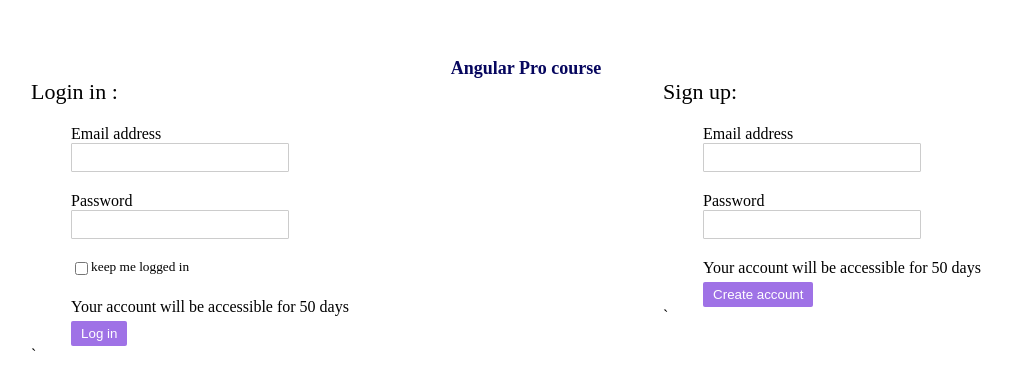
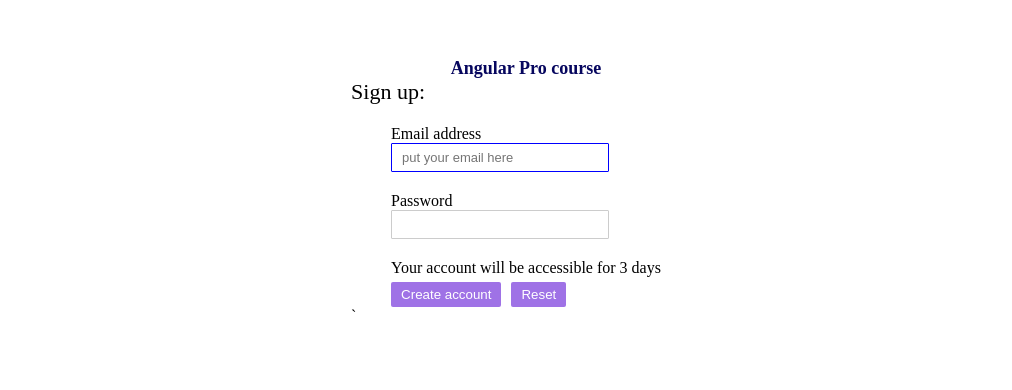
Before and after one commit to abdel-bakadiri/angular-pro-version-14, an Angular app: page / in a window 1280 px wide. Shown: the top 390 px of the page, without its empty margins (114-1126 px from the left). Built offline with nearby package versions, Linux system fonts and the light colour scheme.

Commit message:
use @ViewChild() and @ContentChild to grap child component

```diff
--- a/src/app/app.component.html
+++ b/src/app/app.component.html
@@ -1,13 +1,5 @@
 <div class="title">Angular Pro course</div>
 <div class="container">
-  <app-log-in-and-sign-up (emitValueForm)="loginUser($event)">
-    <h3>Login in :</h3>
-    <app-remember-me></app-remember-me>
-    <!-- <app-remember-me></app-remember-me>
-    <app-remember-me></app-remember-me>
-    <app-remember-me></app-remember-me> -->
-    <button type="submit">Log in</button>
-  </app-log-in-and-sign-up>
   <app-log-in-and-sign-up (emitValueForm)="createUser($event)">
     <h3>Sign up:</h3>
     <button type="submit">Create account</button>
--- a/src/app/log-in-and-sign-up/log-in-and-sign-up.component.html
+++ b/src/app/log-in-and-sign-up/log-in-and-sign-up.component.html
@@ -3,18 +3,16 @@
   <form (ngSubmit)="onNgForm(form.value)" #form="ngForm">
     <label>
       Email address
-      <input type="email" name="email" ngModel />
+      <input type="email" name="email" ngModel id="email" #email />
     </label>
     <label>
       Password
       <input type="password" name="password" ngModel />
     </label>
     <ng-content select="app-remember-me"></ng-content>
-    <!-- <div *ngIf="showMessage" class="message-keep-password">
-      You are 30 days to keep your login / password
-    </div> -->
     <app-message></app-message>
     <ng-content select="button"></ng-content>
+    <button style="margin-left: 10px" type="reset" #reset>Reset</button>
   </form>
 </div>
 `
--- a/src/app/log-in-and-sign-up/log-in-and-sign-up.component.scss
+++ b/src/app/log-in-and-sign-up/log-in-and-sign-up.component.scss
@@ -2,3 +2,6 @@
   font-size: x-small;
   margin-bottom: 20px;
 }
+.email {
+  border: solid 1px blue;
+}
--- a/src/app/log-in-and-sign-up/log-in-and-sign-up.component.ts
+++ b/src/app/log-in-and-sign-up/log-in-and-sign-up.component.ts
@@ -5,11 +5,14 @@ import {
   Component,
   ContentChild,
   ContentChildren,
+  ElementRef,
   EventEmitter,
   OnInit,
   Output,
   QueryList,
   ViewChild,
+  ViewChildren,
+  Renderer2,
 } from '@angular/core';
 import { MessageComponent } from '../message/message.component';
 import { RememberMeComponent } from '../remember-me/remember-me.component';
@@ -23,22 +26,39 @@ export class LogInAndSignUpComponent
   implements OnInit, AfterContentInit, AfterViewInit
 {
   @Output() emitValueForm = new EventEmitter<any>();
+  @ContentChild(RememberMeComponent) rememberMe!: RememberMeComponent;
+  @ViewChild('email') email!: ElementRef;
+  @ViewChild('reset') reset!: ElementRef;
   @ViewChild(MessageComponent) message!: MessageComponent;
-  @ContentChild(RememberMeComponent) rememberMe!: RememberMeComponent;
-  // @ContentChildren(RememberMeComponent)
-  // rememberMe!: QueryList<RememberMeComponent>;
+  // @ViewChildren(MessageComponent) messages!: QueryList<MessageComponent>;
   showMessage: boolean = false;
-  constructor(private changeDetectorRef: ChangeDetectorRef) {}
+  constructor(
+    private changeDetectorRef: ChangeDetectorRef,
+    private renderer: Renderer2
+  ) {}
 
   ngAfterViewInit(): void {
-    this.message.days = 50;
-    this.changeDetectorRef.detectChanges();
-    // setTimeout(() => {
-    //   this.message.days = 30;
-    // }, 1000);
+    if (this.email) {
+      this.renderer.setAttribute(
+        this.email.nativeElement,
+        'placeholder',
+        'put your email here'
+      );
+      this.renderer.addClass(this.email.nativeElement, 'email');
+      // this.email.nativeElement.focus();
+      // this.email.nativeElement.setAttribute('placeholder', 'Put your email');
+      // this.email.nativeElement.classList.add('email');
+      this.email.nativeElement.focus();
+    }
+    if (this.reset) {
+      console.log(this.reset.nativeElement);
+    }
   }
 
   ngAfterContentInit(): void {
+    if (this.message) {
+      console.log('ViewChild', this.message);
+    }
     if (this.rememberMe) {
       this.rememberMe.isCheckedEventEmitter.subscribe((isChecked) => {
         this.showMessage = isChecked;
```
